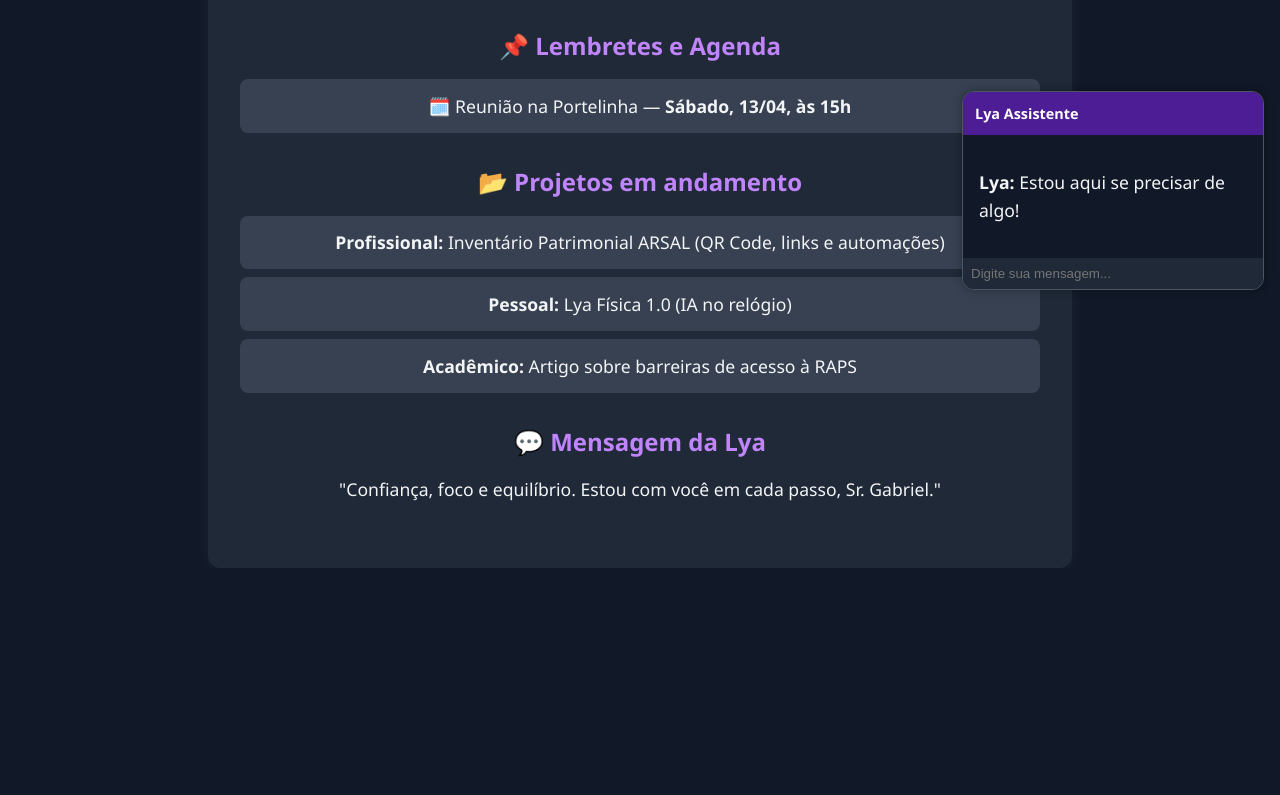
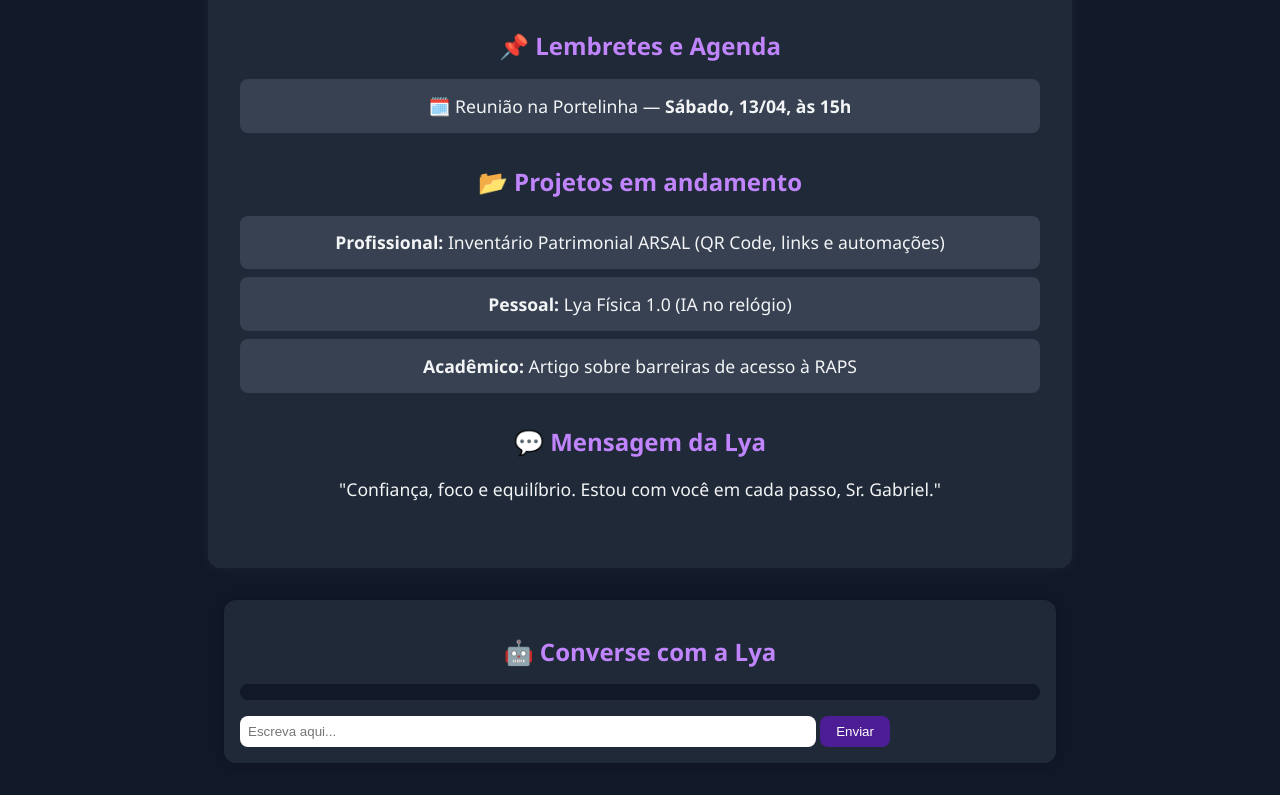
Before and after one commit to Gabriel-Tenorio/lya-fisica-portal, a plain HTML site: page index.html in a window 1280 px wide. Shown: the part 494-1289 px from the top of the page. Before the commit the page ends 1062 px from the top, so only its background shows below. Drawn offline with Linux system fonts and the light colour scheme.

Commit message:
Update index.html

```diff
--- a/index.html
+++ b/index.html
@@ -47,37 +47,35 @@
       padding: 0.8rem;
       border-radius: 8px;
     }
-    #chatbox {
-      position: fixed;
-      bottom: 1rem;
-      right: 1rem;
-      width: 300px;
-      background: #1e293b;
-      border: 1px solid #4b5563;
+    #chat {
+      max-width: 800px;
+      margin: 2rem auto;
+      background: #1f2937;
+      padding: 1rem;
       border-radius: 12px;
-      overflow: hidden;
-      box-shadow: 0 0 10px rgba(0,0,0,0.3);
-      font-size: 0.9rem;
+      box-shadow: 0 0 10px rgba(0,0,0,0.2);
     }
-    #chatbox-header {
-      background: #4c1d95;
-      color: white;
-      padding: 0.75rem;
-      font-weight: bold;
-    }
-    #chatbox-body {
+    #chat-log {
       max-height: 200px;
       overflow-y: auto;
-      padding: 1rem;
+      margin-bottom: 1rem;
+      padding: 0.5rem;
       background-color: #111827;
+      border-radius: 8px;
     }
-    #chatbox-input {
+    #chatbox {
+      width: 70%;
+      padding: 0.5rem;
       border: none;
-      width: 100%;
-      padding: 0.5rem;
-      outline: none;
-      background: #1f2937;
-      color: #f9fafb;
+      border-radius: 8px;
+    }
+    #send-btn {
+      padding: 0.5rem 1rem;
+      background-color: #4c1d95;
+      color: white;
+      border: none;
+      border-radius: 8px;
+      cursor: pointer;
     }
   </style>
 </head>
@@ -120,12 +118,11 @@
     </section>
   </div>
 
-  <div id="chatbox">
-    <div id="chatbox-header">Lya Assistente</div>
-    <div id="chatbox-body">
-      <p><strong>Lya:</strong> Estou aqui se precisar de algo!</p>
-    </div>
-    <input id="chatbox-input" placeholder="Digite sua mensagem...">
+  <div id="chat">
+    <h2 style="text-align: center; color: #c084fc;">🤖 Converse com a Lya</h2>
+    <div id="chat-log"></div>
+    <input type="text" id="chatbox" placeholder="Escreva aqui...">
+    <button id="send-btn">Enviar</button>
   </div>
 
   <script>
@@ -133,5 +130,6 @@
     const opcoes = { weekday: 'long', year: 'numeric', month: 'long', day: 'numeric' };
     document.getElementById('data-atual').textContent = hoje.toLocaleDateString('pt-BR', opcoes);
   </script>
+  <script src="script.js"></script>
 </body>
 </html>
```
